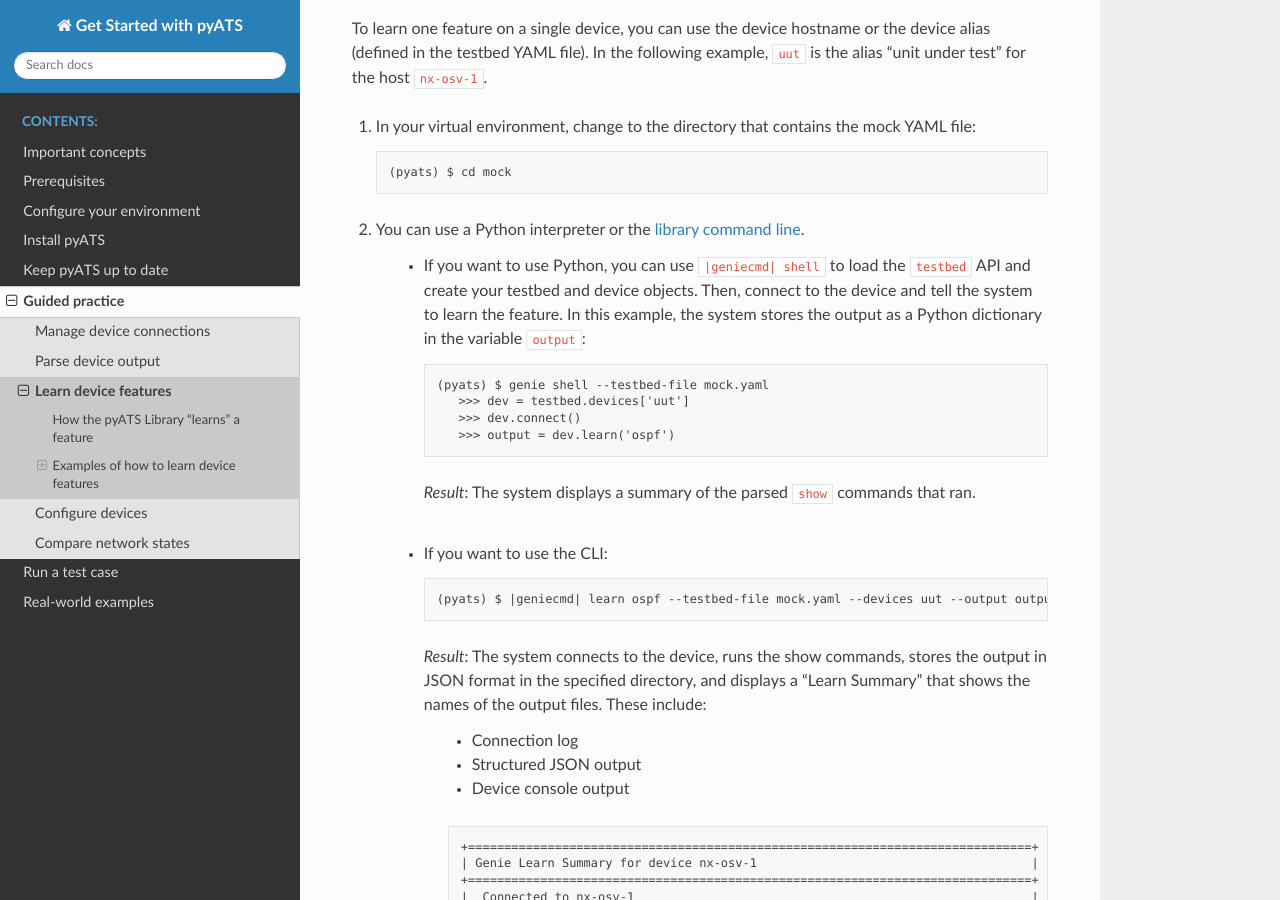
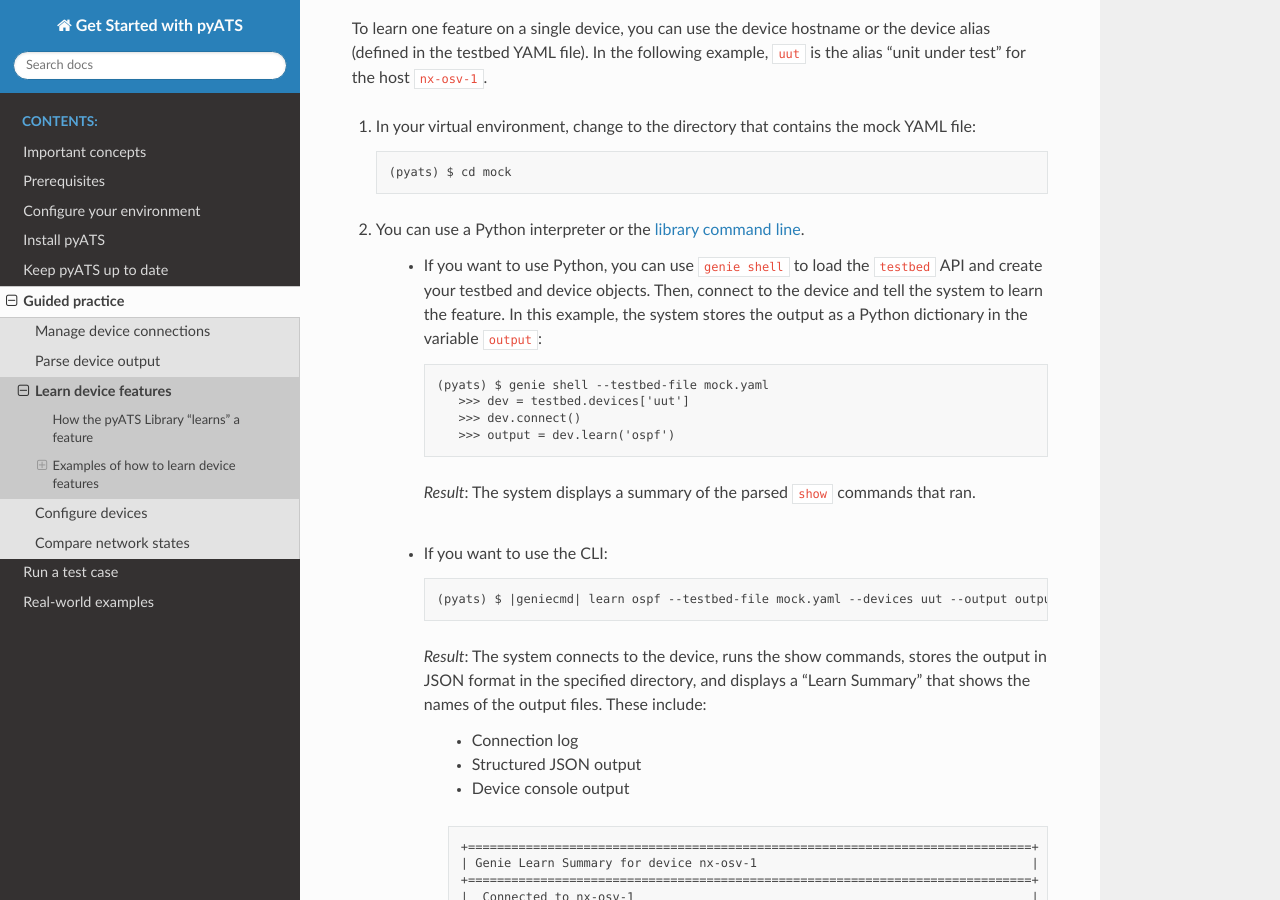
Before and after one commit to CiscoTestAutomation/getting-started, a Sphinx documentation site: the page built from source/quickstart/learndevices.rst, in a window 1280 px wide and 900 px high, scrolled down 1110 px. Built offline with Sphinx 7.4.7 and the Read the Docs theme 2.0.0, drawn with Linux system fonts in a browser that asks for light colours; pages that are not in the unit, such as notebooks, are missing from menus.

Commit message:
Removed instances of |geniecmd|.

```diff
--- a/source/quickstart/learndevices.rst
+++ b/source/quickstart/learndevices.rst
@@ -34,7 +34,7 @@
 
 #. You can use a Python interpreter or the :term:`library command line`.
 
-    * If you want to use Python, you can use ``|geniecmd| shell`` to load the ``testbed`` API and create your testbed and device objects. Then, connect to the device and tell the system to learn the feature. In this example, the system stores the output as a Python dictionary in the variable ``output``::
+    * If you want to use Python, you can use ``genie shell`` to load the ``testbed`` API and create your testbed and device objects. Then, connect to the device and tell the system to learn the feature. In this example, the system stores the output as a Python dictionary in the variable ``output``::
 
        (pyats) $ genie shell --testbed-file mock.yaml
           >>> dev = testbed.devices['uut']
```
